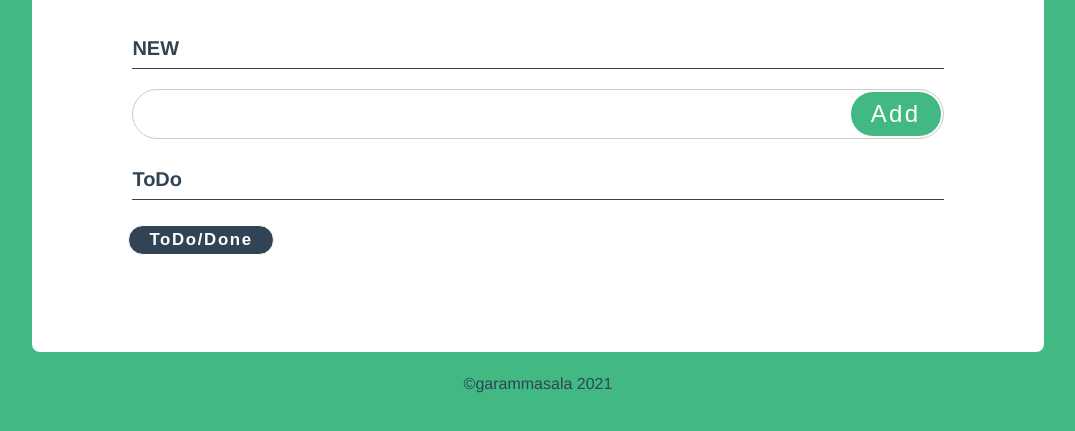
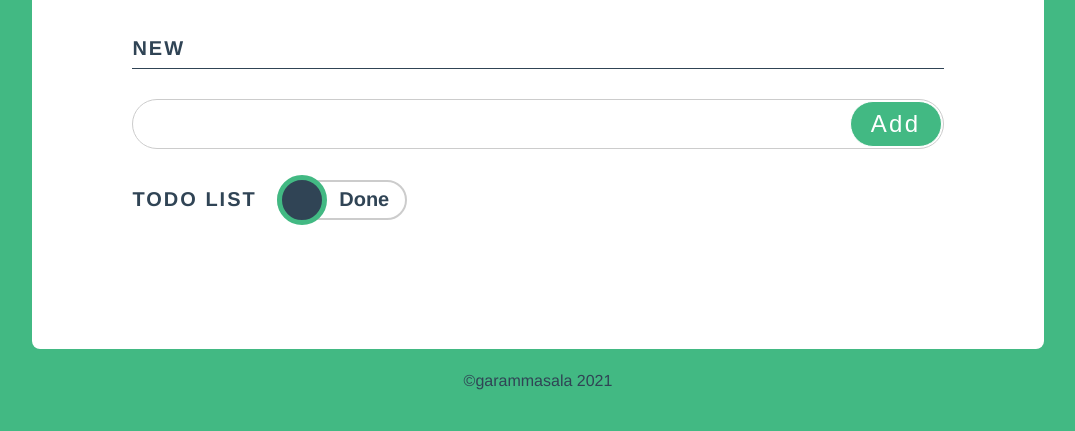
Before and after one commit to garammasala29/Todo-app-Vue.js, a plain HTML site: page index.html in a window 1280 px wide. Shown: the part 161-592 px from the top of the page, without its empty margins (102-1177 px from the left). Drawn offline with nearby package versions, Linux system fonts and the light colour scheme.

Commit message:
トグルスイッチの追加

```diff
--- a/index.css
+++ b/index.css
@@ -32,33 +32,14 @@ h1 {
 h2 {
   font-size: 20px;
   font-weight: bold;
-  margin: 20px 0;
+  margin: 30px 0;
   border-bottom: solid 0.5px;
+  letter-spacing: 2px;
 }
 
 input[type='text']:focus {
   border: 2px solid #304455;;
   outline: none;
-}
-
-.change-button {
-  width: auto;
-  position: relative;
-  padding: 4px 20px;
-  margin: 0;
-  height: calc(100% - 8px);
-  right: 4px;
-  top: 4px;
-  font-size: 1.05em;
-  font-weight: 600;
-  letter-spacing: .1em;
-  min-width: 8em;
-  display: inline-block;
-  color: #fff;
-  background-color: #304455;
-  box-sizing: border-box;
-  border: 1px solid;
-  border-radius: 9999px;
 }
 
 table {
@@ -109,6 +90,68 @@ table tr:nth-child(odd){
   border-radius: 9999px;
 }
 
+.status-title {
+  display: inline-block;
+  border: none;
+  margin-right: 20px;
+}
+
+.toggle {
+  display: inline-block;
+  line-height: 34px;
+  text-align: center;
+  font-size: 20px;
+  font-weight: 700;
+  position: relative;
+  width: 130px;
+  background: #fff;
+}
+
+.toggle input[type='checkbox'] {
+  display: none;
+}
+
+.toggle label {
+  display: block;
+  box-sizing: border-box;
+  height: 40px;
+  border: 2px solid #ccc;
+  border-radius: 9999px;
+}
+
+.toggle input[type='checkbox']:checked +label {
+  border-color: #ccc;
+}
+
+.toggle label span:after{
+  content: 'Done';
+  padding: 0 0 0 45px;  color: #304455;
+}
+
+.toggle  input[type="checkbox"]:checked + label span:after{
+  content: 'ToDo';
+  padding: 0 40px 0 0;
+  color: #42b983;
+}
+
+.toggle #circle {
+  position: absolute;
+  width: 50px;
+  height: 50px;
+  background: #304455;
+  top: -5px;
+  left: 0;
+  border-radius: 9999px;
+  border: 5px solid #42b983;
+  transition: .2s;
+}
+
+.toggle input[type="checkbox"]:checked ~ #circle {
+  transform: translateX(80px);
+  background: #42b983;
+  border: 5px solid #304455;
+}
+
 .edit-form {
   position: relative;
   width: 85%;
--- a/index.html
+++ b/index.html
@@ -16,10 +16,15 @@
         </form>
     </header>
       <section class='todo-index'>
-        <h2 v-if='done'>Done</h2>
-        <h2 v-else>ToDo</h2>
-        <button class='change-button' @click='switchTodo'>ToDo/Done</button>
-
+        <div class='status'>
+          <h2 class='status-title' v-if='done'>DONE LIST</h2>
+          <h2 class='status-title' v-else>TODO LIST</h2>
+          <div class='toggle'>
+            <input type="checkbox" id="switch" @click='switchTodo'>
+            <label for="switch"><span></span></label>
+            <div id="circle"></div>
+          </div>
+        </div>
         <table>
           <tr v-for='todo in getTodos' class='todo-list'>
             <div class='todo-title'>
@@ -28,7 +33,8 @@
               </td>
               <td v-else>{{ todo.title }}</td>
             </div>
-            <td><button class='btn done-button' @click='changeStatus(todo)'>Done</button></td>
+            <td v-if='done'><button class='btn done-button' @click='changeStatus(todo)'>Undo</button></td>
+            <td v-else><button class='btn done-button' @click='changeStatus(todo)'>Done</button></td>
             <td><button class='btn edit-button' @click='editTodo(todo)'>Edit</button></td>
             <td><button class='btn delete-button' @click='deleteTodo(todo)'>Delete</button></td>
           </tr>
```
